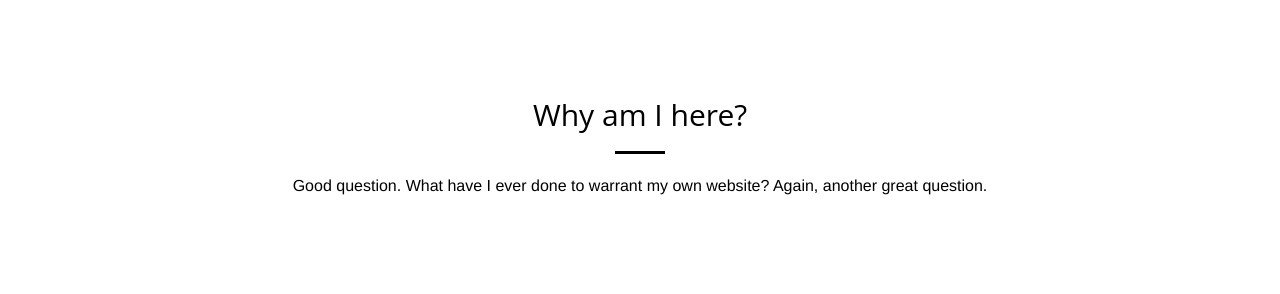
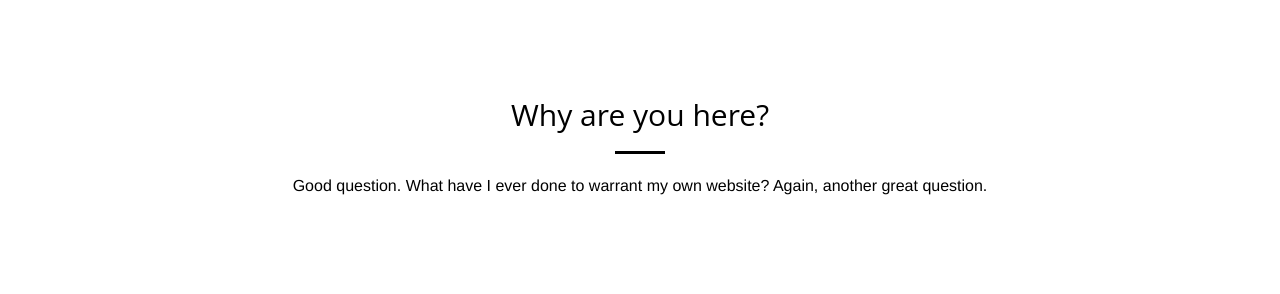
Before and after one commit to Ryan-Sheehan/Ryan-Sheehan.github.io, a Jekyll site: the page index.html, which Jekyll copies as it is, in a window 1280 px wide and 900 px high, scrolled down 410 px. Shown: the part 492-786 px from the top of the window. Built offline with Jekyll 4.4.1, drawn with Linux system fonts in a browser that asks for light colours; nearby versions of some CDN libraries.

Commit message:
Update index.html

```diff
--- a/index.html
+++ b/index.html
@@ -66,7 +66,7 @@
 				<div class="container">
 				    <div class="row">
 					<div class="col-lg-8 col-lg-offset-2 text-center">
-					    <h2 class="section-heading">Why am I here?</h2>
+					    <h2 class="section-heading">Why are you here?</h2>
 					    <hr class="light">
 					    <p class="text-black">
 					      Good question. What have I ever done to warrant my own website? Again, another great question.
```
